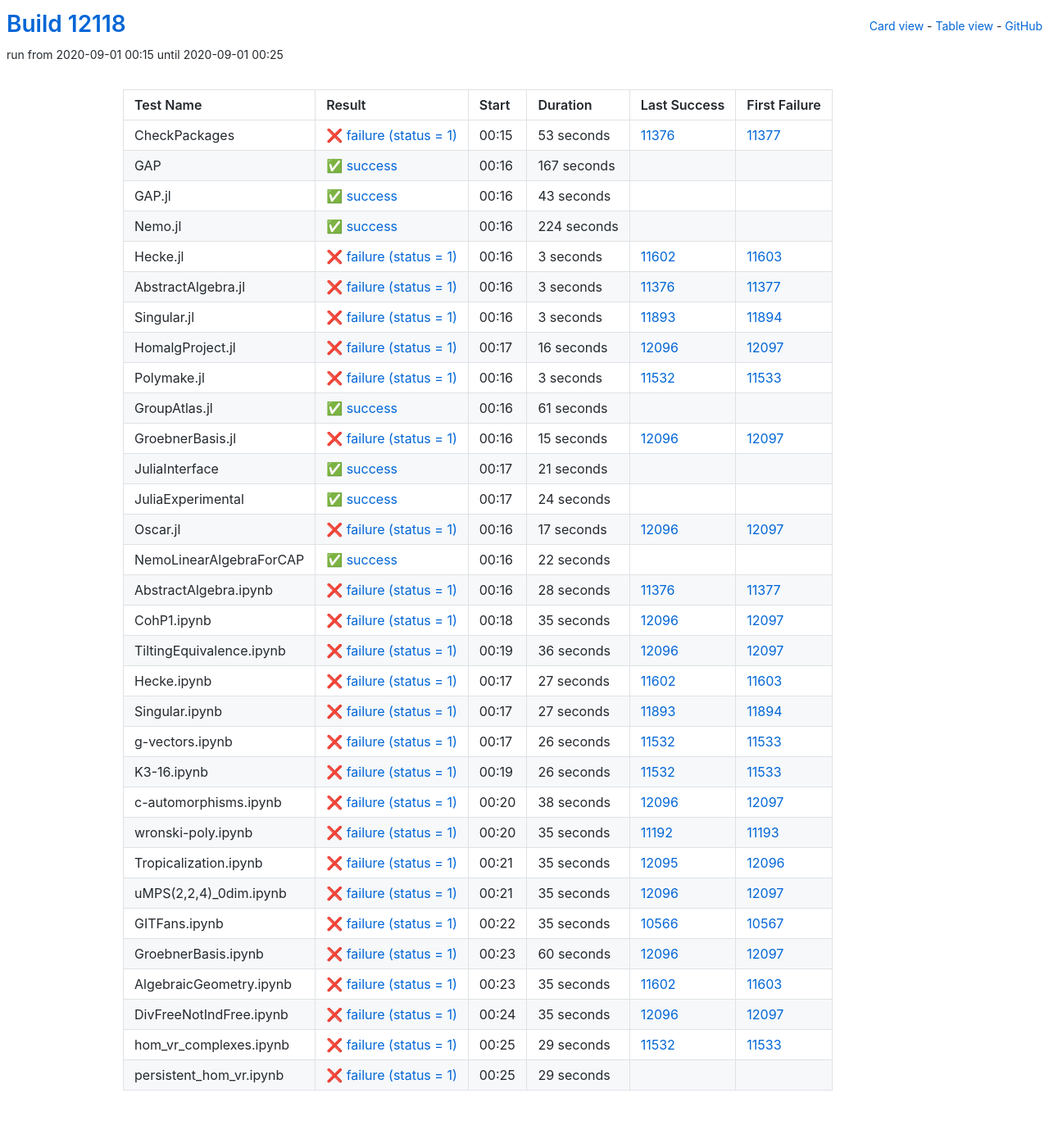
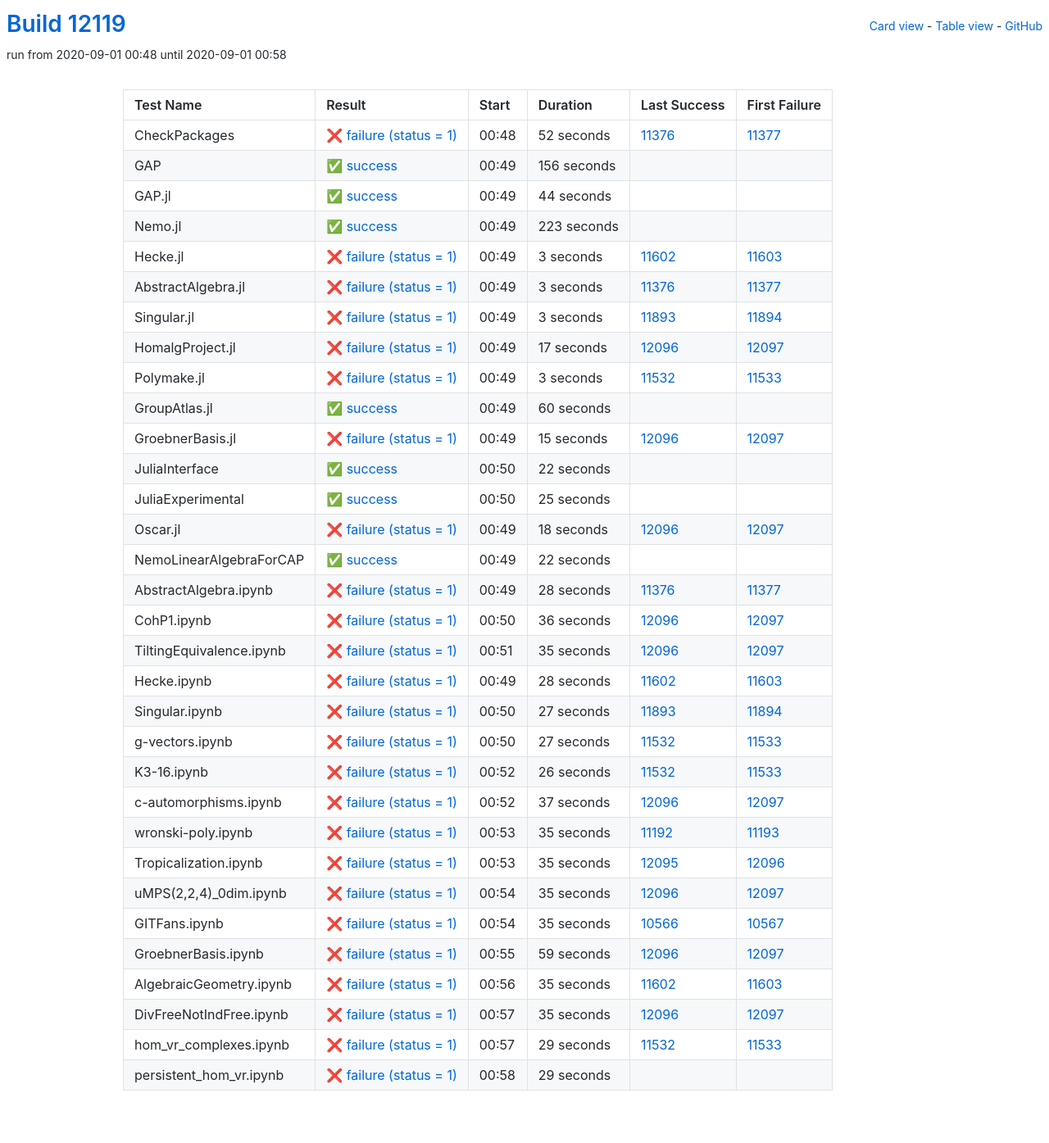
Before and after one commit to oscar-system/oscar-ci-status, a Jekyll site: the page built from table.html, in a window 1280 px wide. Shown: the whole page at 82% size. Built offline with Jekyll 4.4.1, drawn with Linux system fonts in a browser that asks for light colours.

Commit message:
Build #12119

```diff
--- a/_data/ci.yml
+++ b/_data/ci.yml
@@ -1,6 +1,6 @@
 ---
-build: 12118
-build_url: https://oscarci.mathematik.uni-kl.de/job/oscar/12118/
+build: 12119
+build_url: https://oscarci.mathematik.uni-kl.de/job/oscar/12119/
 job: oscar
 organization: oscar-system
 repo: oscar-ci-status
@@ -8,56 +8,56 @@
 tests:
 - name: CheckPackages
   id: checkpackages
-  log: https://oscarci.mathematik.uni-kl.de/job/oscar/12118/artifact/logs/build-12118/CheckPackages.log
-  start: 2020-09-01 00:15
+  log: https://oscarci.mathematik.uni-kl.de/job/oscar/12119/artifact/logs/build-12119/CheckPackages.log
+  start: 2020-09-01 00:48
   success: false
   exitcode: 1
   status: failure
-  duration: 53
+  duration: 52
   last_success: 11376
   last_success_url: https://oscarci.mathematik.uni-kl.de/job/oscar/11376/
   first_failure: 11377
   first_failure_url: https://oscarci.mathematik.uni-kl.de/job/oscar/11377/
 - name: GAP
   id: gap
-  log: https://oscarci.mathematik.uni-kl.de/job/oscar/12118/artifact/logs/build-12118/GAP.log
-  start: 2020-09-01 00:16
+  log: https://oscarci.mathematik.uni-kl.de/job/oscar/12119/artifact/logs/build-12119/GAP.log
+  start: 2020-09-01 00:49
   success: true
   exitcode: 0
   status: success
-  duration: 167
+  duration: 156
   last_success: false
   last_success_url:
   first_failure: false
   first_failure_url:
 - name: GAP.jl
   id: gap-jl
-  log: https://oscarci.mathematik.uni-kl.de/job/oscar/12118/artifact/logs/build-12118/GAP.jl.log
-  start: 2020-09-01 00:16
+  log: https://oscarci.mathematik.uni-kl.de/job/oscar/12119/artifact/logs/build-12119/GAP.jl.log
+  start: 2020-09-01 00:49
   success: true
   exitcode: 0
   status: success
-  duration: 43
+  duration: 44
   last_success: false
   last_success_url:
   first_failure: false
   first_failure_url:
 - name: Nemo.jl
   id: nemo-jl
-  log: https://oscarci.mathematik.uni-kl.de/job/oscar/12118/artifact/logs/build-12118/Nemo.jl.log
-  start: 2020-09-01 00:16
+  log: https://oscarci.mathematik.uni-kl.de/job/oscar/12119/artifact/logs/build-12119/Nemo.jl.log
+  start: 2020-09-01 00:49
   success: true
   exitcode: 0
   status: success
-  duration: 224
+  duration: 223
   last_success: false
   last_success_url:
   first_failure: false
   first_failure_url:
 - name: Hecke.jl
   id: hecke-jl
-  log: https://oscarci.mathematik.uni-kl.de/job/oscar/12118/artifact/logs/build-12118/Hecke.jl.log
-  start: 2020-09-01 00:16
+  log: https://oscarci.mathematik.uni-kl.de/job/oscar/12119/artifact/logs/build-12119/Hecke.jl.log
+  start: 2020-09-01 00:49
   success: false
   exitcode: 1
   status: failure
@@ -68,8 +68,8 @@
   first_failure_url: https://oscarci.mathematik.uni-kl.de/job/oscar/11603/
 - name: AbstractAlgebra.jl
   id: abstractalgebra-jl
-  log: https://oscarci.mathematik.uni-kl.de/job/oscar/12118/artifact/logs/build-12118/AbstractAlgebra.jl.log
-  start: 2020-09-01 00:16
+  log: https://oscarci.mathematik.uni-kl.de/job/oscar/12119/artifact/logs/build-12119/AbstractAlgebra.jl.log
+  start: 2020-09-01 00:49
   success: false
   exitcode: 1
   status: failure
@@ -80,8 +80,8 @@
   first_failure_url: https://oscarci.mathematik.uni-kl.de/job/oscar/11377/
 - name: Singular.jl
   id: singular-jl
-  log: https://oscarci.mathematik.uni-kl.de/job/oscar/12118/artifact/logs/build-12118/Singular.jl.log
-  start: 2020-09-01 00:16
+  log: https://oscarci.mathematik.uni-kl.de/job/oscar/12119/artifact/logs/build-12119/Singular.jl.log
+  start: 2020-09-01 00:49
   success: false
   exitcode: 1
   status: failure
@@ -92,20 +92,20 @@
   first_failure_url: https://oscarci.mathematik.uni-kl.de/job/oscar/11894/
 - name: HomalgProject.jl
   id: homalgproject-jl
-  log: https://oscarci.mathematik.uni-kl.de/job/oscar/12118/artifact/logs/build-12118/HomalgProject.jl.log
-  start: 2020-09-01 00:17
+  log: https://oscarci.mathematik.uni-kl.de/job/oscar/12119/artifact/logs/build-12119/HomalgProject.jl.log
+  start: 2020-09-01 00:49
   success: false
   exitcode: 1
   status: failure
-  duration: 16
+  duration: 17
   last_success: 12096
   last_success_url: https://oscarci.mathematik.uni-kl.de/job/oscar/12096/
   first_failure: 12097
   first_failure_url: https://oscarci.mathematik.uni-kl.de/job/oscar/12097/
 - name: Polymake.jl
   id: polymake-jl
-  log: https://oscarci.mathematik.uni-kl.de/job/oscar/12118/artifact/logs/build-12118/Polymake.jl.log
-  start: 2020-09-01 00:16
+  log: https://oscarci.mathematik.uni-kl.de/job/oscar/12119/artifact/logs/build-12119/Polymake.jl.log
+  start: 2020-09-01 00:49
   success: false
   exitcode: 1
   status: failure
@@ -116,20 +116,20 @@
   first_failure_url: https://oscarci.mathematik.uni-kl.de/job/oscar/11533/
 - name: GroupAtlas.jl
   id: groupatlas-jl
-  log: https://oscarci.mathematik.uni-kl.de/job/oscar/12118/artifact/logs/build-12118/GroupAtlas.jl.log
-  start: 2020-09-01 00:16
+  log: https://oscarci.mathematik.uni-kl.de/job/oscar/12119/artifact/logs/build-12119/GroupAtlas.jl.log
+  start: 2020-09-01 00:49
   success: true
   exitcode: 0
   status: success
-  duration: 61
+  duration: 60
   last_success: false
   last_success_url:
   first_failure: false
   first_failure_url:
 - name: GroebnerBasis.jl
   id: groebnerbasis-jl
-  log: https://oscarci.mathematik.uni-kl.de/job/oscar/12118/artifact/logs/build-12118/GroebnerBasis.jl.log
-  start: 2020-09-01 00:16
+  log: https://oscarci.mathematik.uni-kl.de/job/oscar/12119/artifact/logs/build-12119/GroebnerBasis.jl.log
+  start: 2020-09-01 00:49
   success: false
   exitcode: 1
   status: failure
@@ -140,44 +140,44 @@
   first_failure_url: https://oscarci.mathematik.uni-kl.de/job/oscar/12097/
 - name: JuliaInterface
   id: juliainterface
-  log: https://oscarci.mathematik.uni-kl.de/job/oscar/12118/artifact/logs/build-12118/JuliaInterface.log
-  start: 2020-09-01 00:17
+  log: https://oscarci.mathematik.uni-kl.de/job/oscar/12119/artifact/logs/build-12119/JuliaInterface.log
+  start: 2020-09-01 00:50
   success: true
   exitcode: 0
   status: success
-  duration: 21
+  duration: 22
   last_success: false
   last_success_url:
   first_failure: false
   first_failure_url:
 - name: JuliaExperimental
   id: juliaexperimental
-  log: https://oscarci.mathematik.uni-kl.de/job/oscar/12118/artifact/logs/build-12118/JuliaExperimental.log
-  start: 2020-09-01 00:17
+  log: https://oscarci.mathematik.uni-kl.de/job/oscar/12119/artifact/logs/build-12119/JuliaExperimental.log
+  start: 2020-09-01 00:50
   success: true
   exitcode: 0
   status: success
-  duration: 24
+  duration: 25
   last_success: false
   last_success_url:
   first_failure: false
   first_failure_url:
 - name: Oscar.jl
   id: oscar-jl
-  log: https://oscarci.mathematik.uni-kl.de/job/oscar/12118/artifact/logs/build-12118/Oscar.jl.log
-  start: 2020-09-01 00:16
+  log: https://oscarci.mathematik.uni-kl.de/job/oscar/12119/artifact/logs/build-12119/Oscar.jl.log
+  start: 2020-09-01 00:49
   success: false
   exitcode: 1
   status: failure
-  duration: 17
+  duration: 18
   last_success: 12096
   last_success_url: https://oscarci.mathematik.uni-kl.de/job/oscar/12096/
   first_failure: 12097
   first_failure_url: https://oscarci.mathematik.uni-kl.de/job/oscar/12097/
 - name: NemoLinearAlgebraForCAP
   id: nemolinearalgebraforcap
-  log: https://oscarci.mathematik.uni-kl.de/job/oscar/12118/artifact/logs/build-12118/NemoLinearAlgebraForCAP.log
-  start: 2020-09-01 00:16
+  log: https://oscarci.mathematik.uni-kl.de/job/oscar/12119/artifact/logs/build-12119/NemoLinearAlgebraForCAP.log
+  start: 2020-09-01 00:49
   success: true
   exitcode: 0
   status: success
@@ -188,8 +188,8 @@
   first_failure_url:
 - name: AbstractAlgebra.ipynb
   id: abstractalgebra-ipynb
-  log: https://oscarci.mathematik.uni-kl.de/job/oscar/12118/artifact/logs/build-12118/AbstractAlgebra.ipynb.log
-  start: 2020-09-01 00:16
+  log: https://oscarci.mathematik.uni-kl.de/job/oscar/12119/artifact/logs/build-12119/AbstractAlgebra.ipynb.log
+  start: 2020-09-01 00:49
   success: false
   exitcode: 1
   status: failure
@@ -200,8 +200,20 @@
   first_failure_url: https://oscarci.mathematik.uni-kl.de/job/oscar/11377/
 - name: CohP1.ipynb
   id: cohp1-ipynb
-  log: https://oscarci.mathematik.uni-kl.de/job/oscar/12118/artifact/logs/build-12118/CohP1.ipynb.log
-  start: 2020-09-01 00:18
+  log: https://oscarci.mathematik.uni-kl.de/job/oscar/12119/artifact/logs/build-12119/CohP1.ipynb.log
+  start: 2020-09-01 00:50
+  success: false
+  exitcode: 1
+  status: failure
+  duration: 36
+  last_success: 12096
+  last_success_url: https://oscarci.mathematik.uni-kl.de/job/oscar/12096/
+  first_failure: 12097
+  first_failure_url: https://oscarci.mathematik.uni-kl.de/job/oscar/12097/
+- name: TiltingEquivalence.ipynb
+  id: tiltingequivalence-ipynb
+  log: https://oscarci.mathematik.uni-kl.de/job/oscar/12119/artifact/logs/build-12119/TiltingEquivalence.ipynb.log
+  start: 2020-09-01 00:51
   success: false
   exitcode: 1
   status: failure
@@ -210,34 +222,22 @@
   last_success_url: https://oscarci.mathematik.uni-kl.de/job/oscar/12096/
   first_failure: 12097
   first_failure_url: https://oscarci.mathematik.uni-kl.de/job/oscar/12097/
-- name: TiltingEquivalence.ipynb
-  id: tiltingequivalence-ipynb
-  log: https://oscarci.mathematik.uni-kl.de/job/oscar/12118/artifact/logs/build-12118/TiltingEquivalence.ipynb.log
-  start: 2020-09-01 00:19
+- name: Hecke.ipynb
+  id: hecke-ipynb
+  log: https://oscarci.mathematik.uni-kl.de/job/oscar/12119/artifact/logs/build-12119/Hecke.ipynb.log
+  start: 2020-09-01 00:49
   success: false
   exitcode: 1
   status: failure
-  duration: 36
-  last_success: 12096
-  last_success_url: https://oscarci.mathematik.uni-kl.de/job/oscar/12096/
-  first_failure: 12097
-  first_failure_url: https://oscarci.mathematik.uni-kl.de/job/oscar/12097/
-- name: Hecke.ipynb
-  id: hecke-ipynb
-  log: https://oscarci.mathematik.uni-kl.de/job/oscar/12118/artifact/logs/build-12118/Hecke.ipynb.log
-  start: 2020-09-01 00:17
-  success: false
-  exitcode: 1
-  status: failure
-  duration: 27
+  duration: 28
   last_success: 11602
   last_success_url: https://oscarci.mathematik.uni-kl.de/job/oscar/11602/
   first_failure: 11603
   first_failure_url: https://oscarci.mathematik.uni-kl.de/job/oscar/11603/
 - name: Singular.ipynb
   id: singular-ipynb
-  log: https://oscarci.mathematik.uni-kl.de/job/oscar/12118/artifact/logs/build-12118/Singular.ipynb.log
-  start: 2020-09-01 00:17
+  log: https://oscarci.mathematik.uni-kl.de/job/oscar/12119/artifact/logs/build-12119/Singular.ipynb.log
+  start: 2020-09-01 00:50
   success: false
   exitcode: 1
   status: failure
@@ -248,20 +248,20 @@
   first_failure_url: https://oscarci.mathematik.uni-kl.de/job/oscar/11894/
 - name: g-vectors.ipynb
   id: g-vectors-ipynb
-  log: https://oscarci.mathematik.uni-kl.de/job/oscar/12118/artifact/logs/build-12118/g-vectors.ipynb.log
-  start: 2020-09-01 00:17
+  log: https://oscarci.mathematik.uni-kl.de/job/oscar/12119/artifact/logs/build-12119/g-vectors.ipynb.log
+  start: 2020-09-01 00:50
   success: false
   exitcode: 1
   status: failure
-  duration: 26
+  duration: 27
   last_success: 11532
   last_success_url: https://oscarci.mathematik.uni-kl.de/job/oscar/11532/
   first_failure: 11533
   first_failure_url: https://oscarci.mathematik.uni-kl.de/job/oscar/11533/
 - name: K3-16.ipynb
   id: k3-16-ipynb
-  log: https://oscarci.mathematik.uni-kl.de/job/oscar/12118/artifact/logs/build-12118/K3-16.ipynb.log
-  start: 2020-09-01 00:19
+  log: https://oscarci.mathematik.uni-kl.de/job/oscar/12119/artifact/logs/build-12119/K3-16.ipynb.log
+  start: 2020-09-01 00:52
   success: false
   exitcode: 1
   status: failure
@@ -272,20 +272,20 @@
   first_failure_url: https://oscarci.mathematik.uni-kl.de/job/oscar/11533/
 - name: c-automorphisms.ipynb
   id: c-automorphisms-ipynb
-  log: https://oscarci.mathematik.uni-kl.de/job/oscar/12118/artifact/logs/build-12118/c-automorphisms.ipynb.log
-  start: 2020-09-01 00:20
+  log: https://oscarci.mathematik.uni-kl.de/job/oscar/12119/artifact/logs/build-12119/c-automorphisms.ipynb.log
+  start: 2020-09-01 00:52
   success: false
   exitcode: 1
   status: failure
-  duration: 38
+  duration: 37
   last_success: 12096
   last_success_url: https://oscarci.mathematik.uni-kl.de/job/oscar/12096/
   first_failure: 12097
   first_failure_url: https://oscarci.mathematik.uni-kl.de/job/oscar/12097/
 - name: wronski-poly.ipynb
   id: wronski-poly-ipynb
-  log: https://oscarci.mathematik.uni-kl.de/job/oscar/12118/artifact/logs/build-12118/wronski-poly.ipynb.log
-  start: 2020-09-01 00:20
+  log: https://oscarci.mathematik.uni-kl.de/job/oscar/12119/artifact/logs/build-12119/wronski-poly.ipynb.log
+  start: 2020-09-01 00:53
   success: false
   exitcode: 1
   status: failure
@@ -296,8 +296,8 @@
   first_failure_url: https://oscarci.mathematik.uni-kl.de/job/oscar/11193/
 - name: Tropicalization.ipynb
   id: tropicalization-ipynb
-  log: https://oscarci.mathematik.uni-kl.de/job/oscar/12118/artifact/logs/build-12118/Tropicalization.ipynb.log
-  start: 2020-09-01 00:21
+  log: https://oscarci.mathematik.uni-kl.de/job/oscar/12119/artifact/logs/build-12119/Tropicalization.ipynb.log
+  start: 2020-09-01 00:53
   success: false
   exitcode: 1
   status: failure
@@ -308,8 +308,8 @@
   first_failure_url: https://oscarci.mathematik.uni-kl.de/job/oscar/12096/
 - name: uMPS(2,2,4)_0dim.ipynb
   id: umps-2-2-4-0dim-ipynb
-  log: https://oscarci.mathematik.uni-kl.de/job/oscar/12118/artifact/logs/build-12118/uMPS-2-2-4-_0dim.ipynb.log
-  start: 2020-09-01 00:21
+  log: https://oscarci.mathematik.uni-kl.de/job/oscar/12119/artifact/logs/build-12119/uMPS-2-2-4-_0dim.ipynb.log
+  start: 2020-09-01 00:54
   success: false
   exitcode: 1
   status: failure
@@ -320,8 +320,8 @@
   first_failure_url: https://oscarci.mathematik.uni-kl.de/job/oscar/12097/
 - name: GITFans.ipynb
   id: gitfans-ipynb
-  log: https://oscarci.mathematik.uni-kl.de/job/oscar/12118/artifact/logs/build-12118/GITFans.ipynb.log
-  start: 2020-09-01 00:22
+  log: https://oscarci.mathematik.uni-kl.de/job/oscar/12119/artifact/logs/build-12119/GITFans.ipynb.log
+  start: 2020-09-01 00:54
   success: false
   exitcode: 1
   status: failure
@@ -332,20 +332,20 @@
   first_failure_url: https://oscarci.mathematik.uni-kl.de/job/oscar/10567/
 - name: GroebnerBasis.ipynb
   id: groebnerbasis-ipynb
-  log: https://oscarci.mathematik.uni-kl.de/job/oscar/12118/artifact/logs/build-12118/GroebnerBasis.ipynb.log
-  start: 2020-09-01 00:23
+  log: https://oscarci.mathematik.uni-kl.de/job/oscar/12119/artifact/logs/build-12119/GroebnerBasis.ipynb.log
+  start: 2020-09-01 00:55
   success: false
   exitcode: 1
   status: failure
-  duration: 60
+  duration: 59
   last_success: 12096
   last_success_url: https://oscarci.mathematik.uni-kl.de/job/oscar/12096/
   first_failure: 12097
   first_failure_url: https://oscarci.mathematik.uni-kl.de/job/oscar/12097/
 - name: AlgebraicGeometry.ipynb
   id: algebraicgeometry-ipynb
-  log: https://oscarci.mathematik.uni-kl.de/job/oscar/12118/artifact/logs/build-12118/AlgebraicGeometry.ipynb.log
-  start: 2020-09-01 00:23
+  log: https://oscarci.mathematik.uni-kl.de/job/oscar/12119/artifact/logs/build-12119/AlgebraicGeometry.ipynb.log
+  start: 2020-09-01 00:56
   success: false
   exitcode: 1
   status: failure
@@ -356,8 +356,8 @@
   first_failure_url: https://oscarci.mathematik.uni-kl.de/job/oscar/11603/
 - name: DivFreeNotIndFree.ipynb
   id: divfreenotindfree-ipynb
-  log: https://oscarci.mathematik.uni-kl.de/job/oscar/12118/artifact/logs/build-12118/DivFreeNotIndFree.ipynb.log
-  start: 2020-09-01 00:24
+  log: https://oscarci.mathematik.uni-kl.de/job/oscar/12119/artifact/logs/build-12119/DivFreeNotIndFree.ipynb.log
+  start: 2020-09-01 00:57
   success: false
   exitcode: 1
   status: failure
@@ -368,8 +368,8 @@
   first_failure_url: https://oscarci.mathematik.uni-kl.de/job/oscar/12097/
 - name: hom_vr_complexes.ipynb
   id: hom-vr-complexes-ipynb
-  log: https://oscarci.mathematik.uni-kl.de/job/oscar/12118/artifact/logs/build-12118/hom_vr_complexes.ipynb.log
-  start: 2020-09-01 00:25
+  log: https://oscarci.mathematik.uni-kl.de/job/oscar/12119/artifact/logs/build-12119/hom_vr_complexes.ipynb.log
+  start: 2020-09-01 00:57
   success: false
   exitcode: 1
   status: failure
@@ -380,8 +380,8 @@
   first_failure_url: https://oscarci.mathematik.uni-kl.de/job/oscar/11533/
 - name: persistent_hom_vr.ipynb
   id: persistent-hom-vr-ipynb
-  log: https://oscarci.mathematik.uni-kl.de/job/oscar/12118/artifact/logs/build-12118/persistent_hom_vr.ipynb.log
-  start: 2020-09-01 00:25
+  log: https://oscarci.mathematik.uni-kl.de/job/oscar/12119/artifact/logs/build-12119/persistent_hom_vr.ipynb.log
+  start: 2020-09-01 00:58
   success: false
   exitcode: 1
   status: failure
```
Also changed, not shown: README.md.
